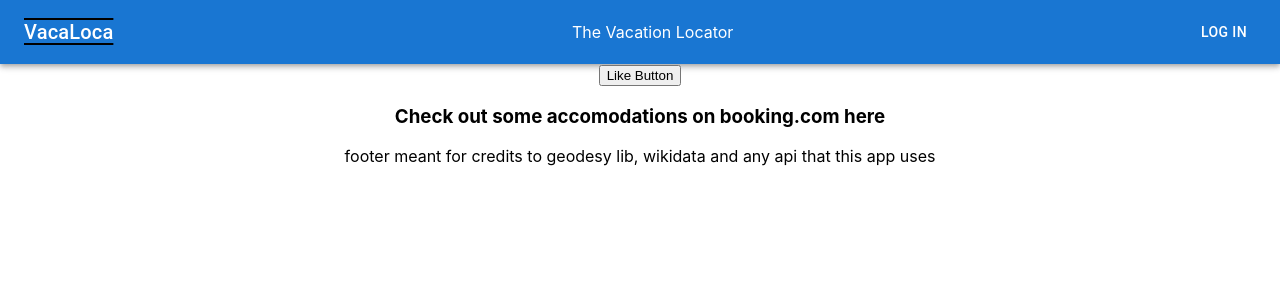
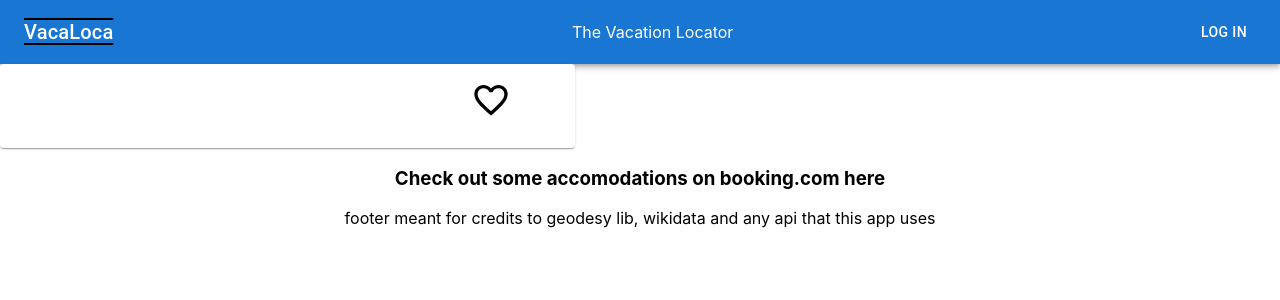
Before and after one commit to Atubak/vacation-finder-frontend, a React (Create React App) app: page /details in a window 1280 px wide. Shown: the top 300 px of the page. Built offline with nearby package versions, Linux system fonts and the light colour scheme; the HTML template or start-up script is replaced by a standard one.

Commit message:
add a box with locations info

```diff
--- a/src/components/LocationCard.js
+++ b/src/components/LocationCard.js
@@ -1,5 +1,7 @@
 import axios from "axios";
 import { useEffect, useState } from "react";
+import { useNavigate } from "react-router-dom";
+import { useDispatch } from "react-redux";
 
 //mui
 import Card from "@mui/material/Card";
@@ -12,10 +14,13 @@ import { CardActionArea } from "@mui/material";
 import { MapContainer, TileLayer, Marker, Popup } from "react-leaflet";
 
 import { geoCodingAPIKey } from "../config/constants";
+import { storeSelectedLocation } from "../store/locations/slice";
 
 export default function LocationCard({ result }) {
   const [locationInfo, setLocationInfo] = useState({});
   console.log("usestate:", locationInfo);
+  const navigate = useNavigate();
+  const dispatch = useDispatch();
 
   useEffect(() => {
     const getLocationInfo = async () => {
@@ -44,7 +49,15 @@ export default function LocationCard({ result }) {
 
   return (
     <div id="LocationCard">
-      <Card sx={{ maxWidth: 150 }}>
+      <Card
+        sx={{ maxWidth: 150 }}
+        onClick={() => {
+          dispatch(
+            storeSelectedLocation({ ...result, info: locationInfo.info })
+          );
+          navigate(`/details`);
+        }}
+      >
         <CardActionArea>
           <CardMedia
             component="img"
--- a/src/pages/Details.js
+++ b/src/pages/Details.js
@@ -1,10 +1,52 @@
+import { useState } from "react";
+import Box from "@mui/material/Box";
+import Card from "@mui/material/Card";
+import CardActions from "@mui/material/CardActions";
+import CardContent from "@mui/material/CardContent";
+import Button from "@mui/material/Button";
+import Typography from "@mui/material/Typography";
+
+import FavoriteBorderIcon from "@mui/icons-material/FavoriteBorder";
+import FavoriteIcon from "@mui/icons-material/Favorite";
+
+import { useSelector } from "react-redux";
+import { selectSelectedLocation } from "../store/locations/selectors";
+
 export default function Details() {
+  const selectedLocation = useSelector(selectSelectedLocation());
+
+  const [heart, setHeart] = useState(false);
+
   return (
     <div id="Details">
       <div id="locationInfo">
-        <div id="townName">
-          {/* <h1>THIS SHOULD BE THE NAME OF THE CLOSEST TOWN, MIGHT NEED GOOGLE MAPS API</h1> */}
-          <button>Like Button</button>
+        <div id="infoText">
+          <Card sx={{ maxWidth: 575 }}>
+            <CardContent sx={{ display: "flex", alignItems: "center" }}>
+              <Typography
+                sx={{ fontSize: 24, flex: 3 }}
+                color="black"
+                gutterBottom
+                component="h1"
+              >
+                {selectedLocation.info}
+              </Typography>
+              <div
+                id="heartIcon"
+                style={{
+                  flex: "1",
+                  color: `${heart ? "pink" : "black"}`,
+                }}
+                onClick={() => setHeart(heart ? false : true)}
+              >
+                {heart ? (
+                  <FavoriteIcon sx={{ fontSize: 40 }} />
+                ) : (
+                  <FavoriteBorderIcon sx={{ fontSize: 40 }} />
+                )}
+              </div>
+            </CardContent>
+          </Card>
         </div>
         <div id="locationMap">
           {/* show a map with all location points on it and info on click/hover, perhaps leaflet  https://portfolio-utils.netlify.app/leaflet */}
--- a/src/store/locations/slice.js
+++ b/src/store/locations/slice.js
@@ -35,6 +35,9 @@ export const locationsSlice = createSlice({
     clearResults: (state, action) => {
       state.query.results = [];
     },
+    storeSelectedLocation: (state, action) => {
+      state.selectedLocation = action.payload;
+    },
   },
 });
 
@@ -45,6 +48,7 @@ export const {
   clearResults,
   clearQueryCategories,
   removeQueryCategory,
+  storeSelectedLocation,
 } = locationsSlice.actions;
 
 export default locationsSlice.reducer;
```
